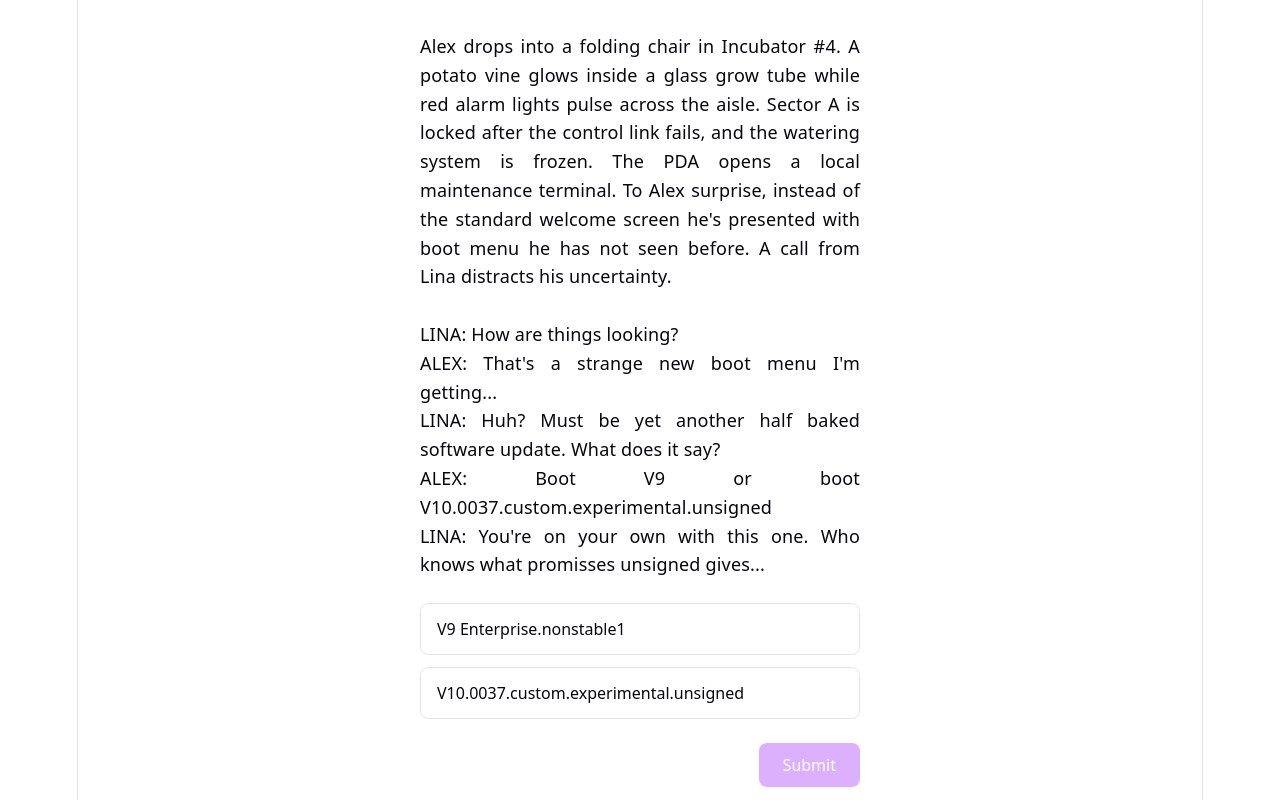
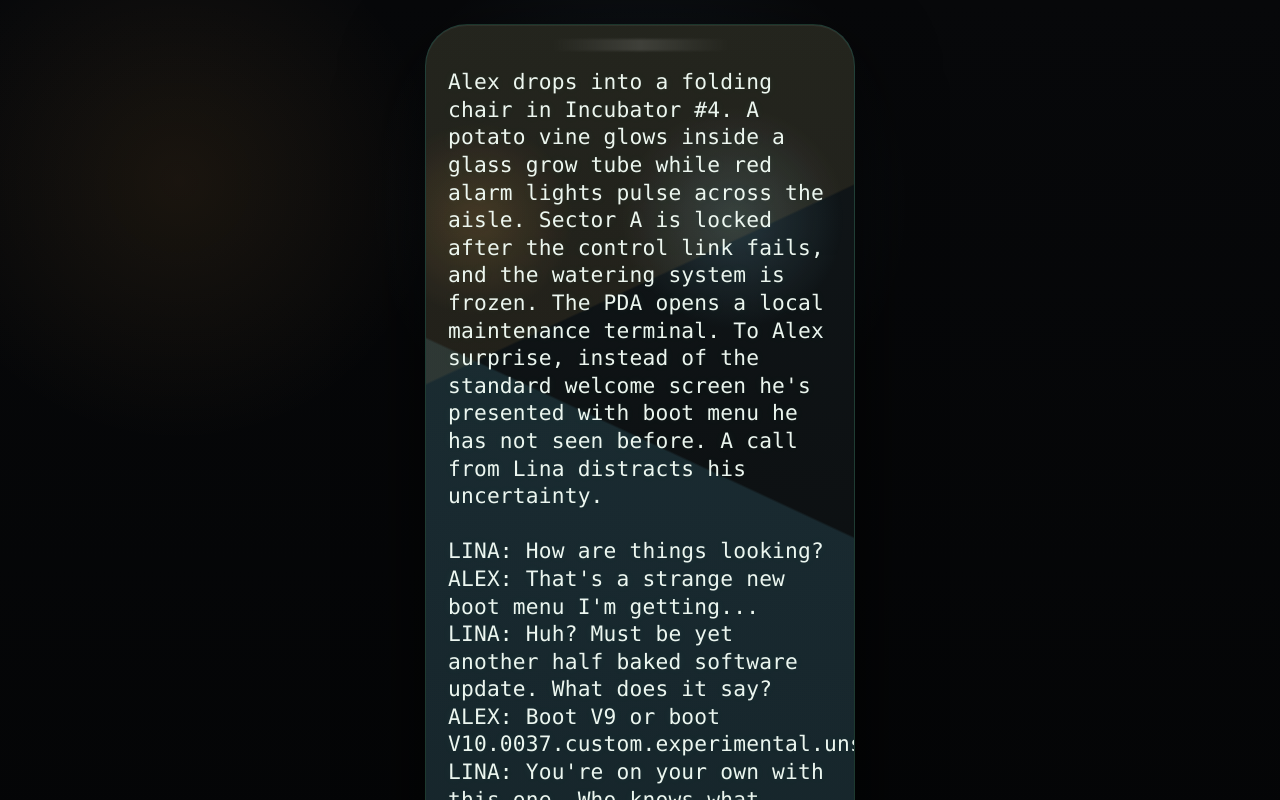
Before and after one commit to t0lia/wad-quiz, a React (Vite) app in the folder app/: page / in a window 1280 px wide. Shown: the top 800 px of the page. Built offline with nearby package versions, Linux system fonts and the light colour scheme.

Commit message:
Apply sci-fi phone theme across app

```diff
--- a/app/index.html
+++ b/app/index.html
@@ -4,7 +4,7 @@
     <meta charset="UTF-8" />
     <link rel="icon" type="image/svg+xml" href="/favicon.svg" />
     <meta name="viewport" content="width=device-width, initial-scale=1.0" />
-    <title>my-app</title>
+    <title>WAD Quiz — Sci‑Fi</title>
   </head>
   <body>
     <div id="root"></div>
--- a/app/src/App.css
+++ b/app/src/App.css
@@ -804,3 +804,246 @@
   padding: 32px 20px;
   text-align: center;
 }
+
+/* ── sci-fi phone theme override ────────────────────────── */
+:root {
+  color-scheme: dark;
+  --text: #9af0c5;
+  --text-h: #f5fff8;
+  --bg: #07080a;
+  --border: rgba(109, 255, 191, 0.16);
+  --code-bg: rgba(8, 14, 12, 0.94);
+  --accent: #67ffbf;
+  --accent-bg: rgba(103, 255, 191, 0.09);
+  --accent-border: rgba(103, 255, 191, 0.42);
+  --social-bg: rgba(7, 11, 10, 0.72);
+  --shadow: 0 20px 50px rgba(0, 0, 0, 0.62);
+  --sans: Inter, system-ui, -apple-system, BlinkMacSystemFont, 'Segoe UI', sans-serif;
+  --heading: ui-monospace, SFMono-Regular, 'Roboto Mono', Consolas, monospace;
+  --mono: ui-monospace, SFMono-Regular, 'Roboto Mono', Consolas, monospace;
+}
+
+body {
+  margin: 0;
+  min-height: 100svh;
+  background:
+    radial-gradient(circle at 50% 18%, rgba(120, 196, 255, 0.1), transparent 24%),
+    radial-gradient(circle at 14% 16%, rgba(255, 181, 86, 0.08), transparent 18%),
+    linear-gradient(180deg, #07080a 0%, #030405 100%);
+  color: var(--text-h);
+}
+
+#root {
+  width: 100%;
+  min-height: 100svh;
+  display: grid;
+  place-items: center;
+  padding: 24px 16px;
+  box-sizing: border-box;
+}
+
+.scene,
+.ending {
+  width: min(430px, 100%);
+  border-radius: 42px;
+  border: 1px solid rgba(109, 255, 191, 0.18);
+  background:
+    linear-gradient(180deg, rgba(17, 23, 26, 0.98), rgba(9, 10, 11, 0.98)),
+    radial-gradient(circle at 50% 0%, rgba(103, 255, 191, 0.08), transparent 32%);
+  box-shadow:
+    0 28px 80px rgba(0, 0, 0, 0.74),
+    inset 0 1px 0 rgba(255, 255, 255, 0.06);
+  position: relative;
+  overflow: hidden;
+  isolation: isolate;
+}
+
+.scene {
+  padding: 22px 22px 26px;
+  gap: 20px;
+  text-align: left;
+}
+
+.scene::before,
+.ending::before {
+  content: "";
+  position: absolute;
+  inset: 0;
+  background:
+    linear-gradient(155deg, rgba(255, 191, 90, 0.09) 0 28%, transparent 28.2%),
+    linear-gradient(205deg, transparent 0 40%, rgba(114, 222, 255, 0.13) 40.2% 100%),
+    radial-gradient(circle at 72% 18%, rgba(151, 227, 255, 0.18), transparent 12%),
+    radial-gradient(circle at 12% 18%, rgba(255, 185, 88, 0.16), transparent 10%);
+  pointer-events: none;
+  opacity: 0.95;
+}
+
+.scene::after,
+.ending::after {
+  content: "";
+  position: absolute;
+  top: 14px;
+  left: 50%;
+  transform: translateX(-50%);
+  width: 42%;
+  height: 12px;
+  border-radius: 999px;
+  background: linear-gradient(90deg, transparent, rgba(255, 255, 255, 0.18), transparent);
+  filter: blur(1px);
+  pointer-events: none;
+  opacity: 0.7;
+}
+
+.scene > *,
+.ending > * {
+  position: relative;
+  z-index: 1;
+}
+
+.scene-text {
+  font-family: var(--heading);
+  font-size: clamp(1.08rem, 2.8vw, 1.18rem);
+  line-height: 1.3;
+  color: rgba(245, 255, 248, 0.96);
+  text-shadow: 0 0 10px rgba(103, 255, 191, 0.08);
+}
+
+.option-list,
+.dnd-list,
+.resource-list,
+.line-list,
+.card-meta,
+.block-available,
+.cf-queue,
+.swipe-history,
+.cf-buckets {
+  position: relative;
+  z-index: 1;
+}
+
+.option,
+.line-item,
+.mapping-item,
+.resource-item,
+.cf-card-item,
+.block-btn,
+.block-slot,
+.stepper-btn,
+.cf-bucket,
+.submit-btn,
+.secondary-btn,
+.dnd-item {
+  border-radius: 18px;
+  border-color: rgba(109, 255, 191, 0.2);
+  background: linear-gradient(180deg, rgba(10, 13, 15, 0.98), rgba(7, 9, 10, 0.98));
+  color: var(--text-h);
+  box-shadow: inset 0 1px 0 rgba(255, 255, 255, 0.02);
+}
+
+.option:hover:not(:disabled),
+.line-item:hover:not(:disabled),
+.mapping-item:hover:not(:disabled),
+.resource-item:hover,
+.cf-card-item:hover:not(:disabled),
+.block-btn:hover:not(:disabled),
+.block-slot.filled:hover,
+.stepper-btn:hover:not(:disabled),
+.cf-bucket:hover,
+.dnd-item:hover {
+  border-color: rgba(103, 255, 191, 0.6);
+}
+
+.option.selected,
+.line-item.selected,
+.mapping-item.active,
+.mapping-item.paired,
+.cf-card-item.selected,
+.block-slot.filled,
+.cf-bucket.available,
+.cf-bucket.over,
+.dnd-item.settled {
+  background: linear-gradient(180deg, rgba(14, 26, 22, 0.98), rgba(9, 14, 12, 0.98));
+}
+
+.submit-btn,
+.secondary-btn,
+.block-btn,
+.stepper-btn {
+  border-radius: 999px;
+}
+
+.submit-btn {
+  min-height: 60px;
+  padding: 0 24px;
+  border: 1px solid rgba(103, 255, 191, 0.48);
+  background: linear-gradient(180deg, rgba(12, 32, 24, 0.98), rgba(8, 18, 14, 0.98));
+  box-shadow: 0 0 0 1px rgba(103, 255, 191, 0.08), 0 0 22px rgba(103, 255, 191, 0.1);
+}
+
+.submit-btn:hover:not(:disabled),
+.submit-btn:focus-visible {
+  border-color: rgba(123, 255, 205, 1);
+  box-shadow: 0 0 0 1px rgba(123, 255, 205, 0.16), 0 0 26px rgba(88, 255, 187, 0.14);
+}
+
+.feedback.correct {
+  background: rgba(34, 197, 94, 0.12);
+  color: #69f29a;
+  border-color: rgba(34, 197, 94, 0.36);
+}
+
+.feedback.incorrect {
+  background: rgba(239, 68, 68, 0.1);
+  color: #fda4af;
+  border-color: rgba(239, 68, 68, 0.32);
+}
+
+.card-content,
+.card-meta li,
+.budget-bar,
+.budget-bar.budget-done,
+.card-progress,
+.meta-key,
+.stepper-value,
+.cf-card-content,
+.cf-card-tag,
+.cf-bucket-label,
+.line-num,
+.dnd-handle {
+  color: var(--text-h);
+}
+
+.card-meta li,
+.swipe-history-item {
+  background: rgba(8, 14, 12, 0.9);
+  border: 1px solid rgba(109, 255, 191, 0.14);
+}
+
+.dm-edge,
+.mapping-line {
+  stroke: rgba(103, 255, 191, 0.42);
+}
+
+.dm-node-rect,
+.tile,
+.tile-id,
+.debug-page .meta,
+.debug-page .title {
+  transition: all 0.15s ease;
+}
+
+.ending {
+  padding: 32px 24px;
+  min-height: 100svh;
+  text-align: center;
+  align-items: center;
+  justify-content: center;
+}
+
+.ending p {
+  font-family: var(--heading);
+  max-width: 18ch;
+  font-size: clamp(1.15rem, 3vw, 1.35rem);
+  line-height: 1.35;
+  color: var(--text-h);
+}
--- a/app/src/debug.css
+++ b/app/src/debug.css
@@ -1,10 +1,13 @@
 :root {
-  color-scheme: light;
-  --bg: #f5f7f4;
-  --panel: #ffffff;
-  --ink: #17211f;
-  --muted: #5c6866;
-  --line: #d7e0dc;
+  color-scheme: dark;
+  --bg: #050607;
+  --panel: rgba(13, 16, 18, 0.92);
+  --ink: #eef7f2;
+  --muted: #93a6a0;
+  --line: rgba(109, 255, 191, 0.16);
+  --accent: #67ffbf;
+  --accent-2: #59d6ff;
+  --shadow: 0 24px 72px rgba(0, 0, 0, 0.64);
 }
 
 * {
@@ -13,12 +16,13 @@
 
 body {
   margin: 0;
-  font-family: 'Segoe UI', Tahoma, sans-serif;
+  min-height: 100svh;
+  font-family: Inter, system-ui, -apple-system, Segoe UI, sans-serif;
   color: var(--ink);
   background:
-    radial-gradient(circle at 10% 10%, #e7f6f0 0, transparent 35%),
-    radial-gradient(circle at 90% 0, #eef5ff 0, transparent 40%),
-    var(--bg);
+    radial-gradient(circle at 50% 20%, rgba(90, 124, 255, 0.1), transparent 28%),
+    radial-gradient(circle at 18% 14%, rgba(255, 170, 64, 0.08), transparent 20%),
+    linear-gradient(180deg, #060708 0%, #030405 100%);
 }
 
 .debug-page {
@@ -26,11 +30,21 @@ body {
 }
 
 .debug-header {
-  margin-bottom: 24px;
+  margin: 0 auto 22px;
+  max-width: 1126px;
+  padding: 18px 20px;
+  border: 1px solid var(--line);
+  border-radius: 28px;
+  background: linear-gradient(180deg, rgba(17, 22, 25, 0.92), rgba(9, 10, 11, 0.92));
+  box-shadow: var(--shadow);
 }
 
 .debug-page .title {
   margin: 0;
+  font-family: ui-monospace, SFMono-Regular, 'Roboto Mono', Consolas, monospace;
+  font-size: 20px;
+  letter-spacing: 0.02em;
+  color: var(--ink);
 }
 
 .debug-page .meta {
@@ -39,22 +53,12 @@ body {
   margin: 4px 0 0;
 }
 
-.title {
-  font-size: 18px;
-  font-weight: 700;
-  margin: 0;
-}
-
-.meta {
-  font-size: 13px;
-  color: var(--muted);
-  margin: 4px 0 0;
-}
-
 .device-grid {
+  max-width: 1126px;
+  margin: 0 auto;
   display: grid;
   grid-template-columns: repeat(auto-fit, minmax(412px, 1fr));
-  gap: 32px;
+  gap: 28px;
   align-items: start;
 }
 
@@ -62,14 +66,31 @@ body {
   width: 412px;
   min-height: 915px;
   max-width: 100%;
-  border: 1px solid #c7d2ce;
-  border-radius: 28px;
-  overflow: visible;
-  background: var(--panel);
-  box-shadow: 0 20px 45px rgba(0, 0, 0, 0.15);
+  border: 1px solid var(--line);
+  border-radius: 32px;
+  overflow: hidden;
+  background: linear-gradient(180deg, rgba(18, 23, 26, 0.98), rgba(9, 10, 11, 0.98));
+  box-shadow: var(--shadow);
   display: flex;
   flex-direction: column;
   padding: 12px;
+  position: relative;
+}
+
+.tile::before {
+  content: '';
+  position: absolute;
+  inset: 0;
+  background:
+    linear-gradient(155deg, rgba(255, 191, 90, 0.07) 0 28%, transparent 28.2%),
+    linear-gradient(205deg, transparent 0 40%, rgba(114, 222, 255, 0.1) 40.2% 100%),
+    radial-gradient(circle at 72% 18%, rgba(151, 227, 255, 0.14), transparent 12%);
+  pointer-events: none;
+}
+
+.tile > * {
+  position: relative;
+  z-index: 1;
 }
 
 .tile .scene {
@@ -80,13 +101,14 @@ body {
   display: inline-block;
   font-size: 12px;
   font-weight: 700;
-  letter-spacing: 0.04em;
-  color: #0d4f3c;
-  background: #daf5eb;
-  border: 1px solid #b8e9d6;
+  letter-spacing: 0.08em;
+  color: #bfffe3;
+  background: rgba(103, 255, 191, 0.12);
+  border: 1px solid rgba(103, 255, 191, 0.2);
   border-radius: 999px;
-  padding: 3px 8px;
+  padding: 4px 10px;
   margin-bottom: 8px;
+  text-transform: uppercase;
 }
 
 .tile-title {
@@ -102,7 +124,7 @@ body {
 }
 
 .error {
-  color: #b42318;
+  color: #fda4af;
   font-size: 13px;
   margin-top: 8px;
 }
--- a/app/src/index.css
+++ b/app/src/index.css
@@ -1,111 +1,56 @@
 :root {
-  --text: #6b6375;
-  --text-h: #08060d;
-  --bg: #fff;
-  --border: #e5e4e7;
-  --code-bg: #f4f3ec;
-  --accent: #aa3bff;
-  --accent-bg: rgba(170, 59, 255, 0.1);
-  --accent-border: rgba(170, 59, 255, 0.5);
-  --social-bg: rgba(244, 243, 236, 0.5);
-  --shadow:
-    rgba(0, 0, 0, 0.1) 0 10px 15px -3px, rgba(0, 0, 0, 0.05) 0 4px 6px -2px;
-
-  --sans: system-ui, 'Segoe UI', Roboto, sans-serif;
-  --heading: system-ui, 'Segoe UI', Roboto, sans-serif;
-  --mono: ui-monospace, Consolas, monospace;
+  color-scheme: dark;
+  --text: #9af0c5;
+  --text-h: #f5fff8;
+  --bg: #07080a;
+  --border: rgba(109, 255, 191, 0.16);
+  --code-bg: rgba(8, 14, 12, 0.94);
+  --accent: #67ffbf;
+  --accent-bg: rgba(103, 255, 191, 0.09);
+  --accent-border: rgba(103, 255, 191, 0.42);
+  --social-bg: rgba(7, 11, 10, 0.72);
+  --shadow: 0 20px 50px rgba(0, 0, 0, 0.62);
+  --sans: Inter, system-ui, -apple-system, BlinkMacSystemFont, 'Segoe UI', sans-serif;
+  --heading: ui-monospace, SFMono-Regular, 'Roboto Mono', Consolas, monospace;
+  --mono: ui-monospace, SFMono-Regular, 'Roboto Mono', Consolas, monospace;
 
   font: 18px/145% var(--sans);
   letter-spacing: 0.18px;
-  color-scheme: light dark;
   color: var(--text);
   background: var(--bg);
   font-synthesis: none;
   text-rendering: optimizeLegibility;
   -webkit-font-smoothing: antialiased;
   -moz-osx-font-smoothing: grayscale;
-
-  @media (max-width: 1024px) {
-    font-size: 16px;
-  }
 }
 
-@media (prefers-color-scheme: dark) {
-  :root {
-    --text: #9ca3af;
-    --text-h: #f3f4f6;
-    --bg: #16171d;
-    --border: #2e303a;
-    --code-bg: #1f2028;
-    --accent: #c084fc;
-    --accent-bg: rgba(192, 132, 252, 0.15);
-    --accent-border: rgba(192, 132, 252, 0.5);
-    --social-bg: rgba(47, 48, 58, 0.5);
-    --shadow:
-      rgba(0, 0, 0, 0.4) 0 10px 15px -3px, rgba(0, 0, 0, 0.25) 0 4px 6px -2px;
-  }
-
-  #social .button-icon {
-    filter: invert(1) brightness(2);
-  }
-}
-
+html,
+body,
 #root {
-  width: 1126px;
-  max-width: 100%;
-  margin: 0 auto;
-  text-align: center;
-  border-inline: 1px solid var(--border);
-  min-height: 100svh;
-  display: flex;
-  flex-direction: column;
-  box-sizing: border-box;
+  min-height: 100%;
 }
 
 body {
   margin: 0;
-}
-
-h1,
-h2 {
-  font-family: var(--heading);
-  font-weight: 500;
+  min-height: 100svh;
+  background:
+    radial-gradient(circle at 50% 18%, rgba(120, 196, 255, 0.1), transparent 24%),
+    radial-gradient(circle at 14% 16%, rgba(255, 181, 86, 0.08), transparent 18%),
+    linear-gradient(180deg, #07080a 0%, #030405 100%);
   color: var(--text-h);
 }
 
-h1 {
-  font-size: 56px;
-  letter-spacing: -1.68px;
-  margin: 32px 0;
-  @media (max-width: 1024px) {
-    font-size: 36px;
-    margin: 20px 0;
-  }
-}
-h2 {
-  font-size: 24px;
-  line-height: 118%;
-  letter-spacing: -0.24px;
-  margin: 0 0 8px;
-  @media (max-width: 1024px) {
-    font-size: 20px;
-  }
-}
-p {
-  margin: 0;
+a {
+  color: inherit;
 }
 
-code,
-.counter {
-  font-family: var(--mono);
-  display: inline-flex;
-  border-radius: 4px;
-  color: var(--text-h);
+button,
+input,
+textarea,
+select {
+  font: inherit;
 }
 
-code {
-  font-size: 15px;
-  line-height: 135%;
-  padding: 4px 8px;
-  background: var(--code-bg);
+* {
+  box-sizing: border-box;
 }
```
